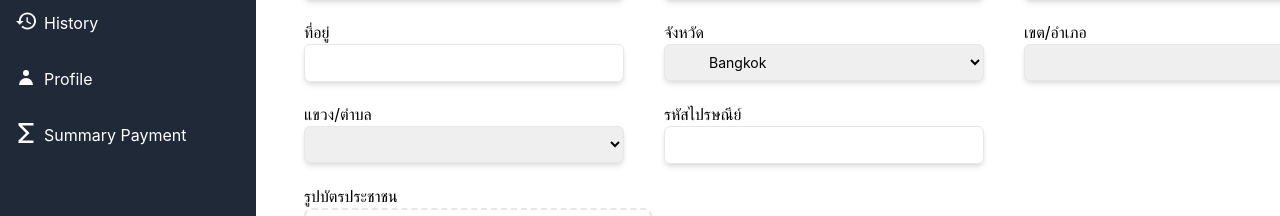
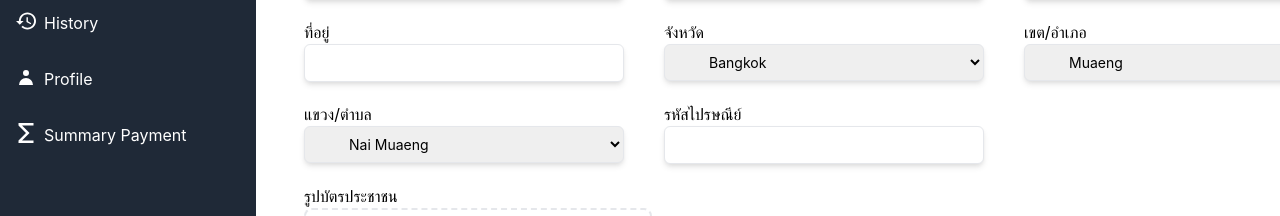
Before and after one commit to Fahlalla/workingrecord-fe, a React (Create React App) app: page /profile in a window 1280 px wide. Shown: the part 160-376 px from the top of the page. Built offline with nearby package versions, Linux system fonts and the light colour scheme.

Commit message:
Add district and subDistrict data for dropdown

```diff
--- a/src/Component/Profile/DropdownInput.js
+++ b/src/Component/Profile/DropdownInput.js
@@ -2,7 +2,7 @@ const DropdownInput = ({ label, options }) => {
   let optionList =
     options.length > 0 &&
     options.map((item, i) => {
-      return <option>{item.value}</option>;
+      return <option key= {item.value}>{item.value}</option>;
     });
 
   return (
--- a/src/Component/Profile/PersonalInfo.js
+++ b/src/Component/Profile/PersonalInfo.js
@@ -8,6 +8,17 @@ const PersonalInfo = () => {
     { value: "Khon Kaen" },
     { value: "Nan" },
   ];
+  const district = [
+    { value: "Muaeng" },
+    { value: "Chatuchuk" },
+    { value: "Lad krabang" },
+  ];
+  const subDistrict = [
+    { value: "Nai Muaeng" },
+    { value: "Non Muang" },
+    { value: "Nan" },
+  ];
+
   return (
     <div className="flex h-auto">
       <div className="flex-col space-y-5">
@@ -24,10 +35,10 @@ const PersonalInfo = () => {
         <div className="flex space-x-10">
           <ProfileInput label="ที่อยู่" />
           <DropdownInput label="จังหวัด" options={province} />
-          <DropdownInput label="เขต/อำเภอ" options={[]} />
+          <DropdownInput label="เขต/อำเภอ" options={district} />
         </div>
         <div className="flex space-x-10">
-          <DropdownInput label="แขวง/ตำบล" options={[]} />
+          <DropdownInput label="แขวง/ตำบล" options={subDistrict} />
           <ProfileInput label="รหัสไปรษณีย์" />
         </div>
         <div className="flex space-x-10">
```
